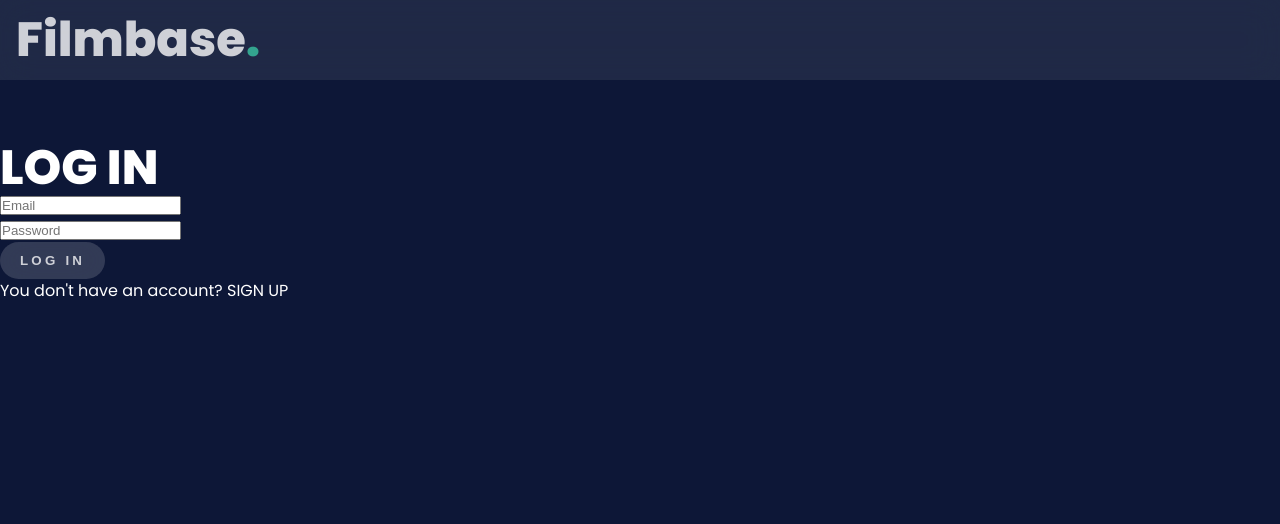
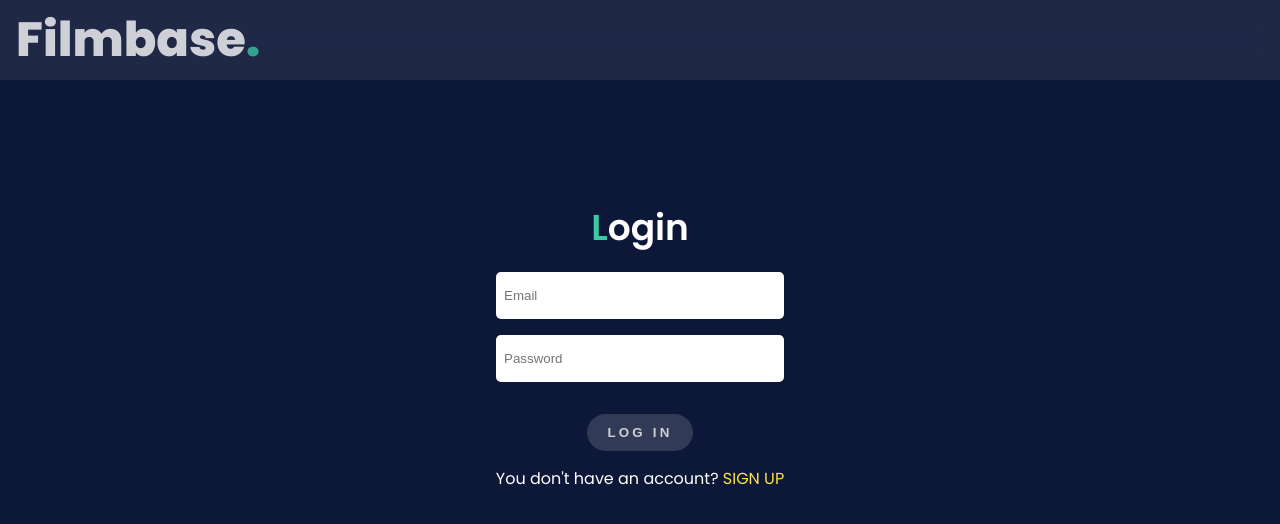
Before and after one commit to AyakaYasuda/FilmBase, a React (Create React App) app: page /auth in a window 1280 px wide. Shown: the top 524 px of the page. Built offline with nearby package versions, Linux system fonts and the light colour scheme; no server answers.

Commit message:
styled auth page

```diff
--- a/src/components/UI/Logo.jsx
+++ b/src/components/UI/Logo.jsx
@@ -4,7 +4,7 @@ import classes from './Logo.module.scss';
 const Logo = () => {
   return (
     <h1>
-      Filmbase<span>.</span>
+      Filmbase<span className={classes.dot}>.</span>
     </h1>
   );
 };
--- a/src/components/UI/Logo.module.scss
+++ b/src/components/UI/Logo.module.scss
@@ -1,5 +1,5 @@
 @import '../../mixin.scss';
 
-span {
+.dot {
   color: $primary-color;
 }
--- a/src/components/Users/LoginForm.jsx
+++ b/src/components/Users/LoginForm.jsx
@@ -7,7 +7,7 @@ import * as yup from 'yup';
 import { yupResolver } from '@hookform/resolvers/yup';
 import * as api from '../../services/users-api';
 import { login } from '../../redux/usersSlice';
-import classes from './LoginForm.module.css';
+import classes from './LoginForm.module.scss';
 
 const loginUserSchema = yup.object().shape({
   email: yup.string().email().required(),
@@ -58,31 +58,28 @@ const LoginForm = () => {
   };
 
   return (
-    <>
-      <h1>LOG IN</h1>
-      <form
-        className={classes['login-form']}
-        onSubmit={handleSubmit(loginHandler)}
-      >
+    <div className={classes['login-form']}>
+      <h2>
+        <span>L</span>ogin
+      </h2>
+      <form onSubmit={handleSubmit(loginHandler)}>
         <input
           type="email"
           name="email"
           placeholder="Email"
-          className={classes['login-input']}
           {...register('email')}
         />
-        <p className={classes['login-error']}>{errors.email?.message}</p>
+        <small>{errors.email?.message}</small>
         <input
           type="password"
           name="password"
           placeholder="Password"
-          className={classes['login-input']}
           {...register('password')}
         />
-        <p className={classes['login-error']}>{errors.password?.message}</p>
+        <small>{errors.password?.message}</small>
         <button>Log In</button>
       </form>
-    </>
+    </div>
   );
 };
 
--- /dev/null
+++ b/src/components/Users/LoginForm.module.scss
@@ -0,0 +1,29 @@
+@import '../../mixin.scss';
+
+.login-form {
+  @include flex-col-center;
+
+  form {
+    @include flex-col-start;
+    @include form-width;
+  }
+
+  h2 {
+    color: $base-color;
+    margin-bottom: 1rem;
+  }
+
+  span {
+    @include accent-text;
+  }
+
+  small {
+    color: $accent-color;
+    text-align: left;
+  }
+
+  button {
+    margin: 1.5rem 0 0.5rem;
+    align-self: center;
+  }
+}
--- a/src/components/Users/SignupForm.jsx
+++ b/src/components/Users/SignupForm.jsx
@@ -5,7 +5,7 @@ import { useForm } from 'react-hook-form';
 import * as yup from 'yup';
 import { yupResolver } from '@hookform/resolvers/yup';
 
-import classes from './SignupForm.module.css';
+import classes from './SignupForm.module.scss';
 
 const signupUserSchema = yup.object().shape({
   username: yup.string().required(),
@@ -40,51 +40,44 @@ const SignupForm = ({ setIsLoginMode }) => {
   };
 
   return (
-    <>
-      <h1>Sign Up</h1>
-      <form
-        className={classes['signup-form']}
-        onSubmit={handleSubmit(signupHandler)}
-      >
+    <div className={classes['signup-form']}>
+      <h2>
+        <span>S</span>ignup
+      </h2>
+      <form onSubmit={handleSubmit(signupHandler)}>
         <input
           type="text"
           name="username"
           placeholder="Username"
-          className={classes['signup-input']}
           {...register('username')}
         />
-        <p className={classes['signup-error']}>{errors.username?.message}</p>
+        <small>{errors.username?.message}</small>
         <input
           type="email"
           name="email"
           placeholder="Email"
-          className={classes['signup-input']}
           {...register('email')}
         />
-        <p className={classes['signup-error']}>{errors.email?.message}</p>
+        <small>{errors.email?.message}</small>
         <input
           type="password"
           name="password"
           placeholder="Password"
-          className={classes['signup-input']}
           {...register('password')}
         />
-        <p className={classes['signup-error']}>{errors.password?.message}</p>
+        <small>{errors.password?.message}</small>
         <input
           type="password"
           name="confirmPassword"
           placeholder="Confirm password"
-          className={classes['signup-input']}
           {...register('confirmPassword')}
         />
         {errors.confirmPassword?.message && (
-          <p className={classes['signup-error']}>
-            confirm password must be the same as password above
-          </p>
+          <small>confirm password must be the same as password above</small>
         )}
         <button>Sign Up</button>
       </form>
-    </>
+    </div>
   );
 };
 
--- /dev/null
+++ b/src/components/Users/SignupForm.module.scss
@@ -0,0 +1,29 @@
+@import '../../mixin.scss';
+
+.signup-form {
+  @include flex-col-center;
+
+  form {
+    @include flex-col-start;
+    max-width: 18rem;
+  }
+
+  h2 {
+    color: $base-color;
+    margin-bottom: 1rem;
+  }
+
+  span {
+    @include accent-text;
+  }
+
+  small {
+    color: $accent-color;
+    text-align: left;
+  }
+
+  button {
+    margin: 1.5rem 0 0.5rem;
+    align-self: center;
+  }
+}
--- a/src/index.scss
+++ b/src/index.scss
@@ -145,6 +145,28 @@ a {
   }
 }
 
+input {
+  padding: 1rem 0.5rem;
+  margin: 0.5rem 0;
+  border-radius: 5px;
+  border: none;
+  width: 80vw;
+  color: rgb(71 85 105);
+
+  &:hover {
+    @include hover-effect;
+  }
+
+  &:focus {
+    color: rgb(71 85 105);
+    background-color: rgb(254 252 232);
+  }
+
+  @include media-sm {
+    width: 18rem;
+  }
+}
+
 button {
   letter-spacing: 0.2rem;
   font-weight: 600;
--- a/src/mixin.scss
+++ b/src/mixin.scss
@@ -8,21 +8,25 @@ $base-color: #ffffff;
     @content;
   }
 }
+
 @mixin media-sm {
   @media screen and (min-width: 400px) {
     @content;
   }
 }
+
 @mixin media-md {
   @media screen and (min-width: 768px) {
     @content;
   }
 }
+
 @mixin media-lg {
   @media screen and (min-width: 1024px) {
     @content;
   }
 }
+
 @mixin media-xl {
   @media screen and (min-width: 1600px) {
     @content;
@@ -32,6 +36,15 @@ $base-color: #ffffff;
 @mixin max-width {
   max-width: 1440px;
   margin: 0 auto;
+}
+
+@mixin form-width {
+  width: 100%;
+  max-width: 80vw;
+
+  @include media-sm {
+    max-width: 18rem;
+  }
 }
 
 @mixin hover-effect {
@@ -45,6 +58,14 @@ $base-color: #ffffff;
   flex-direction: column;
   justify-content: center;
   align-items: center;
+}
+
+@mixin flex-col-start {
+  text-align: center;
+  display: flex;
+  flex-direction: column;
+  justify-content: center;
+  align-items: flex-start;
 }
 
 @mixin flex-center {
@@ -65,16 +86,47 @@ $base-color: #ffffff;
 
 @mixin section-container {
   margin: 0 auto;
-  max-width: 400px;
-  padding: 1rem;
+  max-width: 300px;
+  width: calc(100% - 2rem);
+  padding: 2rem 0.5rem;
   height: auto;
-  width: calc(100% - 2rem);
+  text-align: center;
+
+  @include media-sm {
+    padding: 2rem 1rem;
+    max-width: 400px;
+  }
+
+  @include media-md {
+    padding: 4rem;
+    max-width: 600px;
+  }
 }
 
 @mixin section-container-wide {
   margin: 0 auto;
-  max-width: 1200px;
-  padding: 1rem;
+  max-width: 300px;
+  width: calc(100% - 2rem);
+  padding: 2rem 0.5rem;
   height: auto;
-  width: calc(100% - 2rem);
+  text-align: center;
+
+  @include media-md {
+    padding: 4rem;
+  }
+
+  @include media-sm {
+    padding: 2rem 1rem;
+    max-width: 400px;
+  }
+
+  @include media-md {
+    padding: 4rem;
+    max-width: 1200px;
+  }
 }
+
+@mixin accent-text {
+  font-size: 2.25rem;
+  color: $primary-color;
+}
--- a/src/pages/Auth.jsx
+++ b/src/pages/Auth.jsx
@@ -2,6 +2,8 @@ import React, { useState } from 'react';
 
 import SignupForm from '../components/Users/SignupForm';
 import LoginForm from '../components/Users/LoginForm';
+
+import classes from './Auth.module.scss';
 
 const Auth = () => {
   const [isLoginMode, setIsLoginMode] = useState(true);
@@ -15,19 +17,19 @@ const Auth = () => {
   };
 
   return (
-    <div className="section-container">
+    <div className={classes['auth-container']}>
       {isLoginMode ? (
         <>
           <LoginForm />
-          <p onClick={switchToSignupModeHandler}>
-            You don't have an account? SIGN UP
+          <p onClick={switchToSignupModeHandler} className={classes.msg}>
+            You don't have an account? <span>SIGN UP</span>
           </p>
         </>
       ) : (
         <>
           <SignupForm setIsLoginMode={setIsLoginMode} />
-          <p onClick={switchToLoginModeHandler}>
-            You already have an account? LOG IN
+          <p onClick={switchToLoginModeHandler} className={classes.msg}>
+            You already have an account? <span>LOG IN</span>
           </p>
         </>
       )}
--- a/src/pages/Auth.module.scss
+++ b/src/pages/Auth.module.scss
@@ -0,0 +1,15 @@
+@import '../mixin.scss';
+
+.auth-container {
+  @include section-container;
+  padding-top: 0;
+}
+
+.msg {
+  cursor: pointer;
+  padding: 0.5rem 0;
+
+  span {
+    color: $secondary-color;
+  }
+}
```
Also changed, not shown: src/components/Users/LoginForm.module.css (deleted), src/components/Users/SignupForm.module.css (deleted).
